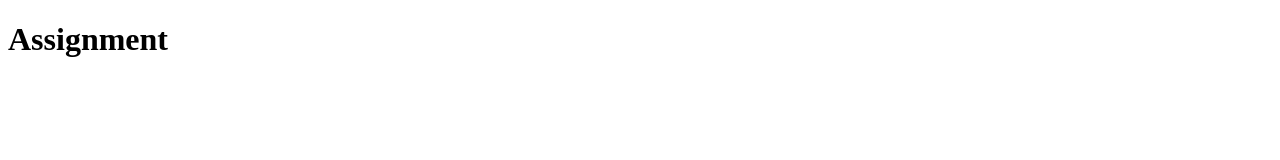
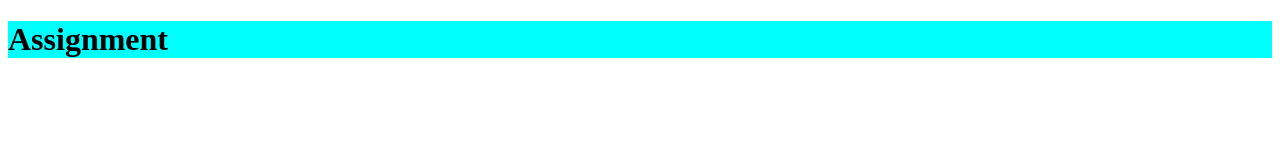
Before and after one commit to mharmainfarooq1809-developer/github-practice-assignment, a plain HTML site: page index.html in a window 1280 px wide. Drawn offline with Linux system fonts and the light colour scheme.

```diff
--- a/index.html
+++ b/index.html
@@ -6,6 +6,6 @@
     <title>Document</title>
 </head>
 <body>
-    <h1>Assignment</h1>
+    <h1 style="background-color: aqua;">Assignment</h1>
 </body>
 </html>
```
Also changed, not shown: about_me.txt (added).
